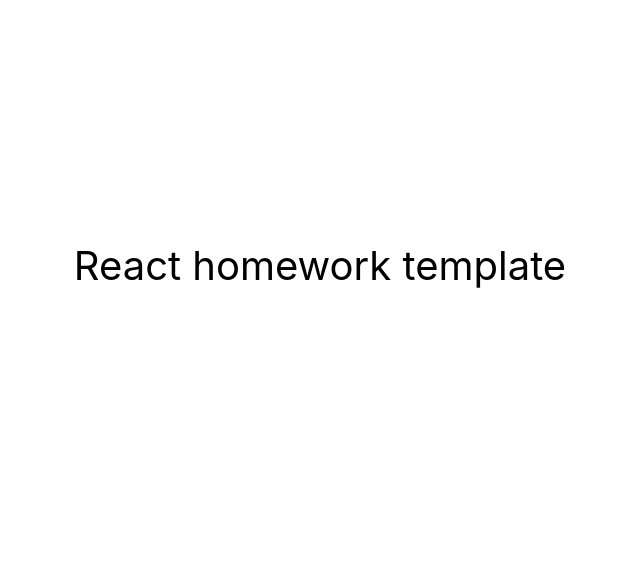
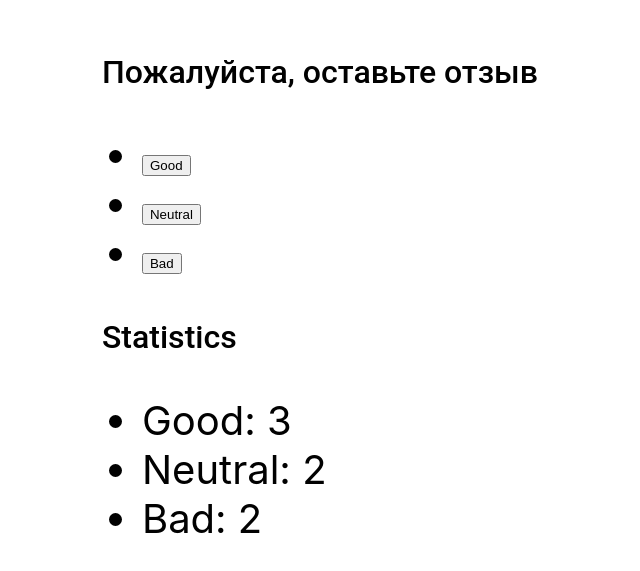
Before and after one commit to VictorSelischev/goit-react-hw-02-feedback, a React (Create React App) app: page / in a window 1280 px wide. Shown: the part 135-706 px from the top of the page, without its empty margins (320-960 px from the left). Built offline with nearby package versions, Linux system fonts and the light colour scheme.

Commit message:
Создает разметку компонента Feedback

```diff
--- a/src/components/App.jsx
+++ b/src/components/App.jsx
@@ -1,8 +1,11 @@
+import Feedback from "./Feedback/Feedback";
+
 export const App = () => {
   return (
     <div
       style={{
         height: '100vh',
+        padding: '40px',
         display: 'flex',
         justifyContent: 'center',
         alignItems: 'center',
@@ -10,7 +13,7 @@
         color: '#010101'
       }}
     >
-      React homework template
+      <Feedback />
     </div>
   );
 };
--- /dev/null
+++ b/src/components/Feedback/Feedback.jsx
@@ -0,0 +1,37 @@
+import React, { Component } from 'react';
+import css from './Feedback.module.css';
+
+class Feedback extends Component {
+  state = {
+    good: 0,
+    neutral: 0,
+    bad: 0,
+  };
+
+  render() {
+    return (
+      <div>
+        <h2 className={css.section__title}>Пожалуйста, оставьте отзыв</h2>
+        <ul className={css.section__buttonList, css.list}>
+          <li>
+            <button>Good</button>
+          </li>
+          <li>
+            <button>Neutral</button>
+          </li>
+          <li>
+            <button>Bad</button>
+          </li>
+        </ul>
+        <h2 className={css.section__title}>Statistics</h2>
+        <ul>
+          <li>Good: 3</li>
+          <li>Neutral: 2</li>
+          <li>Bad: 2</li>
+        </ul>
+      </div>
+    );
+  }
+}
+
+export default Feedback;
--- /dev/null
+++ b/src/components/Feedback/Feedback.module.css
@@ -0,0 +1,12 @@
+/* @import url('https://fonts.googleapis.com/css2?family=Roboto:wght@400;500;700&display=swap'); */
+
+.section__title {
+    font-family: 'Roboto', sans-serif;
+    font-size: 32px;
+    font-weight: 500;
+}
+
+.section__buttonList {
+    display: flex;
+
+}
```
